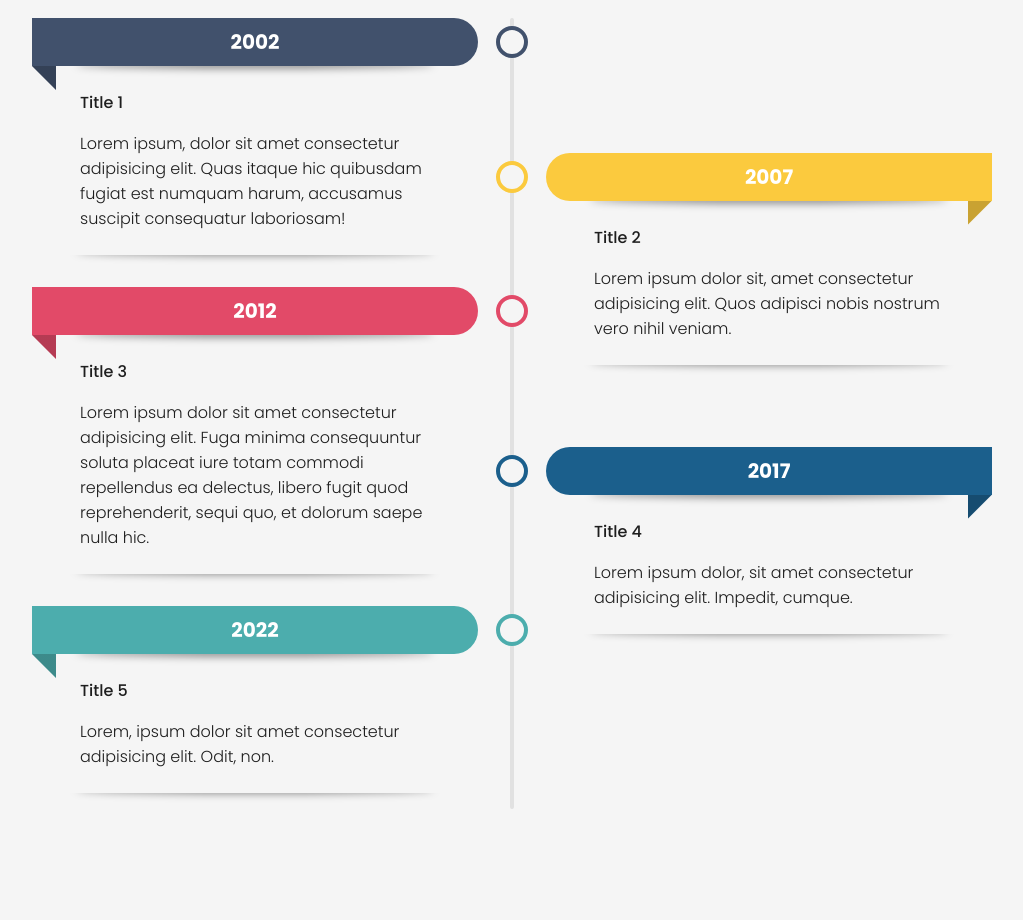
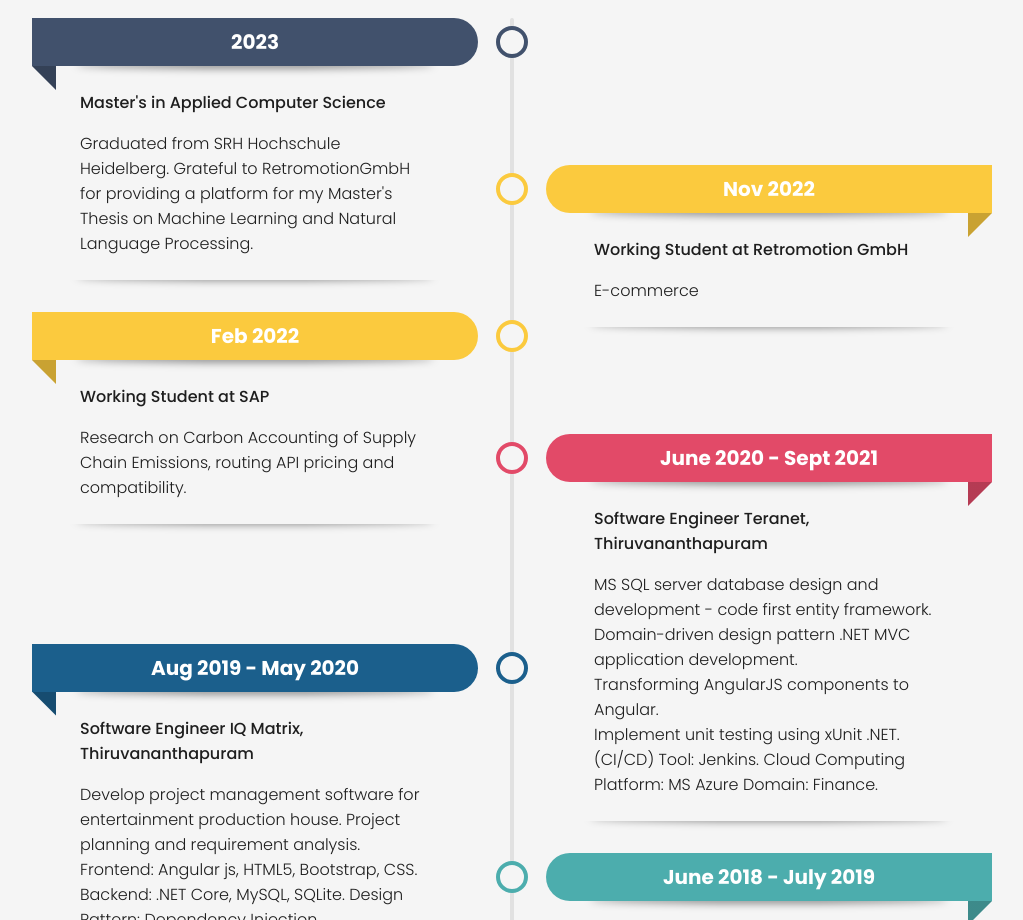
Before and after one commit to shoneyJ/shoney.github.io, a plain HTML site: page docs/index.html in a window 1280 px wide. Shown: the part 94-1014 px from the top of the page, without its empty margins (128-1151 px from the left). Drawn offline with Linux system fonts and the light colour scheme.

Commit message:
Add basic time line

```diff
--- a/docs/index.html
+++ b/docs/index.html
@@ -203,32 +203,59 @@ ul li .descr::before {
 </head>
 
 <body>
-    <h1>UL timeline cards</h1>
+    <h1>My Time line</h1>
     <ul>
         <li style="--accent-color:#41516C">
-            <div class="date">2002</div>
-            <div class="title">Title 1</div>
-            <div class="descr">Lorem ipsum, dolor sit amet consectetur adipisicing elit. Quas itaque hic quibusdam fugiat est numquam harum, accusamus suscipit consequatur laboriosam!</div>
+            <div class="date">2023</div>
+            <div class="title">Master's in Applied Computer Science</div>
+            <div class="descr">Graduated from SRH Hochschule Heidelberg. Grateful to RetromotionGmbH for providing a platform for my Master's Thesis on Machine Learning and Natural Language Processing.</div>
         </li>
         <li style="--accent-color:#FBCA3E">
-            <div class="date">2007</div>
-            <div class="title">Title 2</div>
-            <div class="descr">Lorem ipsum dolor sit, amet consectetur adipisicing elit. Quos adipisci nobis nostrum vero nihil veniam.</div>
+            <div class="date">Nov 2022</div>
+            <div class="title">Working Student at Retromotion GmbH</div>
+            <div class="descr">E-commerce </div>
+        </li>
+        <li style="--accent-color:#FBCA3E">
+            <div class="date">Feb 2022</div>
+            <div class="title">Working Student at SAP</div>
+            <div class="descr">Research on Carbon Accounting of Supply Chain Emissions, routing API pricing and compatibility. </div>
         </li>
         <li style="--accent-color:#E24A68">
-            <div class="date">2012</div>
-            <div class="title">Title 3</div>
-            <div class="descr">Lorem ipsum dolor sit amet consectetur adipisicing elit. Fuga minima consequuntur soluta placeat iure totam commodi repellendus ea delectus, libero fugit quod reprehenderit, sequi quo, et dolorum saepe nulla hic.</div>
+            <div class="date">June 2020 - Sept 2021</div>
+            <div class="title">Software Engineer Teranet, Thiruvananthapuram</div>
+            <div class="descr"> MS SQL server database design and development - code first entity framework.<br>
+                Domain-driven design pattern .NET MVC application development. <br>
+                Transforming AngularJS components to Angular.<br>
+                Implement unit testing using xUnit .NET.<br>
+                (CI/CD) Tool: Jenkins. Cloud Computing Platform: MS Azure Domain: Finance.</div>
         </li>
         <li style="--accent-color:#1B5F8C">
-            <div class="date">2017</div>
-            <div class="title">Title 4</div>
-            <div class="descr">Lorem ipsum dolor, sit amet consectetur adipisicing elit. Impedit, cumque.</div>
+            <div class="date">Aug 2019 - May 2020</div>
+            <div class="title">Software Engineer IQ Matrix, Thiruvananthapuram</div>
+            <div class="descr">Develop project management software for entertainment production house.
+                Project planning and requirement analysis.
+                Frontend: Angular js, HTML5, Bootstrap, CSS.
+                Backend: .NET Core, MySQL, SQLite.
+                Design Pattern: Dependency Injection</div>
         </li>
         <li style="--accent-color:#4CADAD">
-            <div class="date">2022</div>
-            <div class="title">Title 5</div>
-            <div class="descr">Lorem, ipsum dolor sit amet consectetur adipisicing elit. Odit, non.</div>
+            <div class="date">June 2018 - July 2019</div>
+            <div class="title">Software Engineer Build Phase Solutions - Thiruvananthapuram</div>
+            <div class="descr">Single Page Application development using JavaScript - module pattern.
+                Migrate ASP.NET to .NET MVC.
+                Create SQL Triggers on T-SQL, DML.
+                Domain: Asset and Workforce Management Application. IoT (RFID) based application.</div>
+        </li>
+        <li style="--accent-color:#13a860">
+            <div class="date">Nov 2014 - May 2018</div>
+            <div class="title">Technical Support Engineer MaRc Systems, Pune</div>
+            <div class="descr">Programming responsibilities:
+                Develop report emailer application using ASP.NET MVC, 3 tier design architecture.
+                Develop SQL scripts and stored procedure to generate report.
+                Non programming responsibilities:
+                Use of Zoho project management software:- schedule installation, upgrade, demo.
+                Deploy, install and test on premise .NET web applications and services.
+                Domain: Hospitality, Online Restaurant Booking and Table Management</div>
         </li>
     </ul>
     <div class="credits"><a target="_blank" href="https://www.freepik.com/free-vector/infographic-template-with-yearly-info_1252895.htm">inspired by</a></div>
```
